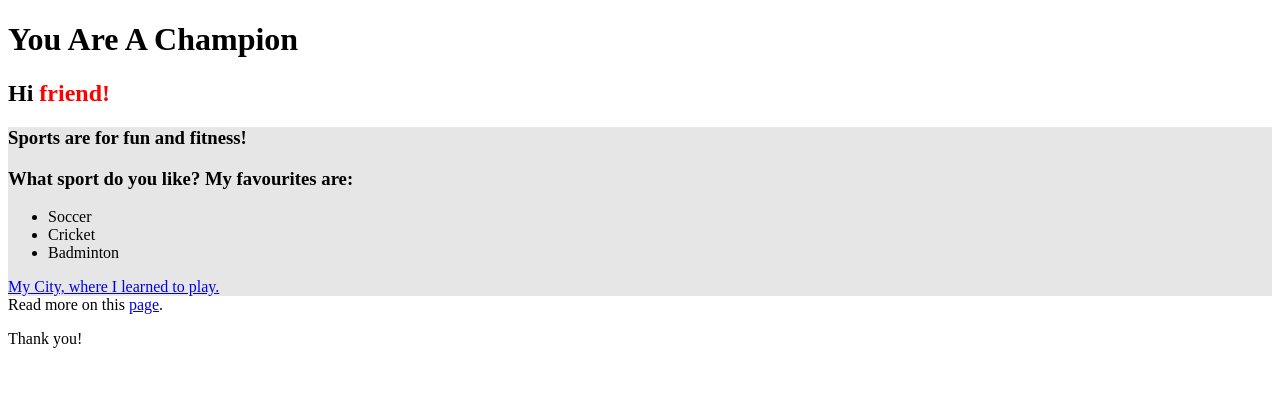
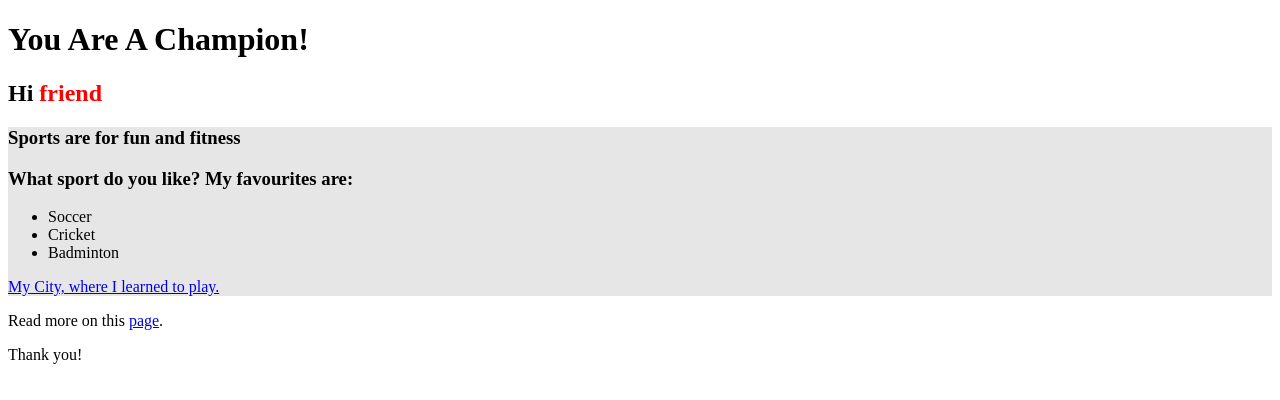
Before and after one commit to chowdhury-and-shorif/chowdhury-and-shorif.github.io, a plain HTML site: page index.html in a window 1280 px wide. Drawn offline with Linux system fonts and the light colour scheme.

Commit message:
Update index.html

```diff
--- a/index.html
+++ b/index.html
@@ -15,10 +15,10 @@
 </head>
 <body>
 
-    <h1>You Are A Champion</h1>
-    <h2>Hi <span class="lovey-dovey">friend!</span></h2>
+    <h1>You Are A Champion!</h1>
+    <h2>Hi <span class="lovey-dovey">friend</span></h2>
 
-    <div id="official-info"><h3>Sports are for fun and fitness!</h3>
+    <div id="official-info"><h3>Sports are for fun and fitness</h3>
     <h3>What sport do you like? My favourites are:</h3>
     <ul>
         <li>Soccer
@@ -32,9 +32,9 @@
 
     <a target="_blank" href="https://www.google.com/maps/place/Dhaka,+Bangladesh/@23.7808875,90.2792398,11z/data=!3m1!4b1!4m5!3m4!1s0x3755b8b087026b81:0x8fa563bbdd5904c2!8m2!3d23.810332!4d90.4125181">My City, where I learned to play.</a>
     </div>
-
+    <p>
     Read more on this <a href="https://thehealthcareinsights.com/the-importance-of-sports-to-health-and-fitness/">page</a>.
-
+    </p>
     <p>Thank you!</p>
 </body>
 </html>
```
